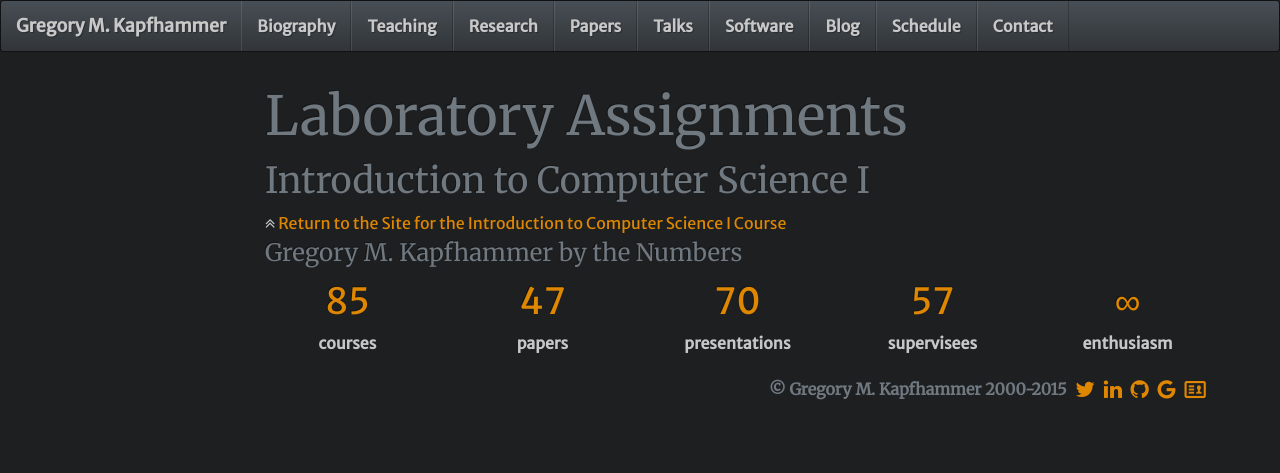
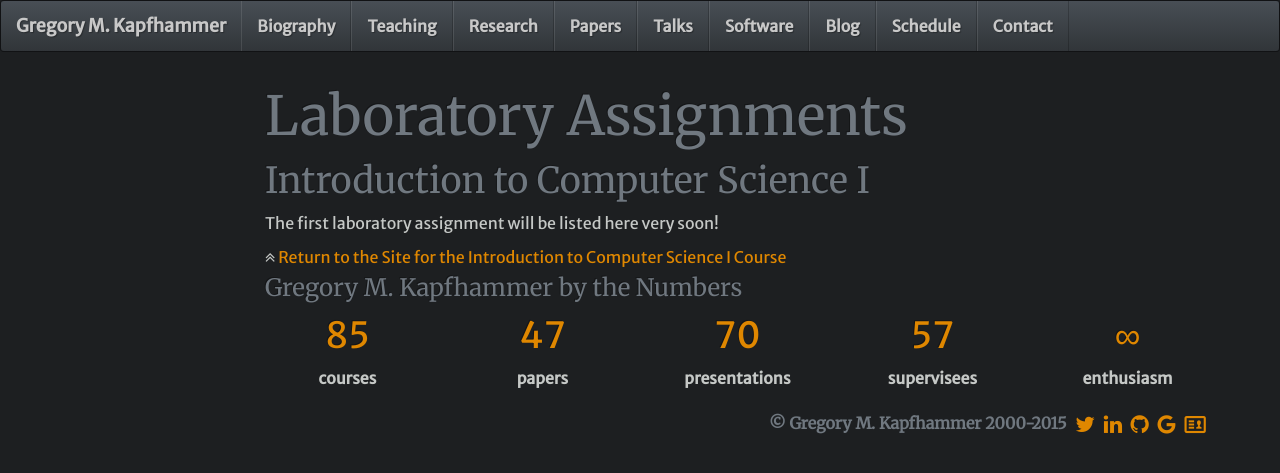
Before and after one commit to geerc/www, a Jekyll site: the page built from gkapfham/teaching/cs111F2015/laboratories.md, in a window 1280 px wide. Shown: the top 473 px of the page. Built offline with Jekyll 4.4.1, drawn with Linux system fonts in a browser that asks for light colours; nearby versions of some CDN libraries; Markdown is read by kramdown in place of the engine named in the settings; comment, search, counter and statistics services are not loaded.

Commit message:
Adding a placeholder for the first laboratories assignment.

```diff
--- a/gkapfham/teaching/cs111F2015/laboratories.md
+++ b/gkapfham/teaching/cs111F2015/laboratories.md
@@ -14,3 +14,5 @@ backup: ../../../
 # {{page.title}}
 
 ## {{page.subtitle}}
+
+The first laboratory assignment will be listed here very soon!
```
